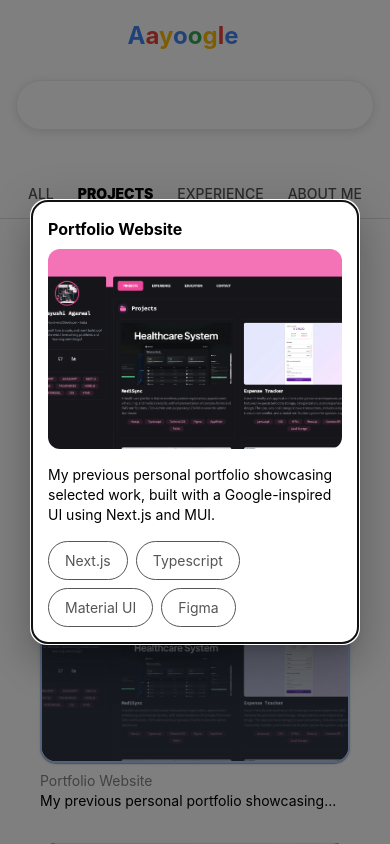
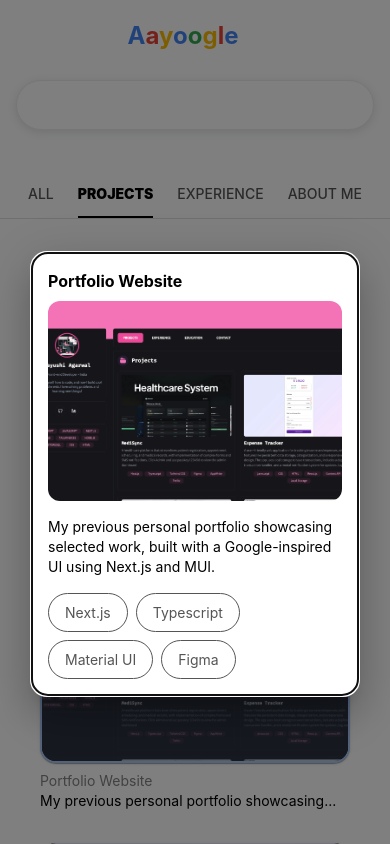
Before and after one commit to Aayushi-Agrwal/portfoliov2, a Next.js app: page /projects in a window 390 px wide. Both pictures are taken after a click on the element 195 px from the left and 683 px from the top of the page. Shown: the top 844 px of the page. Built offline with nearby package versions, Linux system fonts and the light colour scheme; some icons are missing.

Commit message:
fix: mobile view for projects slider

```diff
--- a/app/(main)/projects/page.tsx
+++ b/app/(main)/projects/page.tsx
@@ -123,6 +123,11 @@
       {isMobile ? (
         <Dialog open={selectedIndex !== null} onClose={() => setSelectedIndex(null)} fullWidth maxWidth="sm" PaperProps={{
           sx: {
+            position: 'fixed',
+            top: '30%',
+            left: 'auto',
+            right: 'auto',
+            m: 0,
             borderRadius: '16px',
             bgcolor: mode === 'light' ? 'white' : '#202124',
             p: 2,
```
